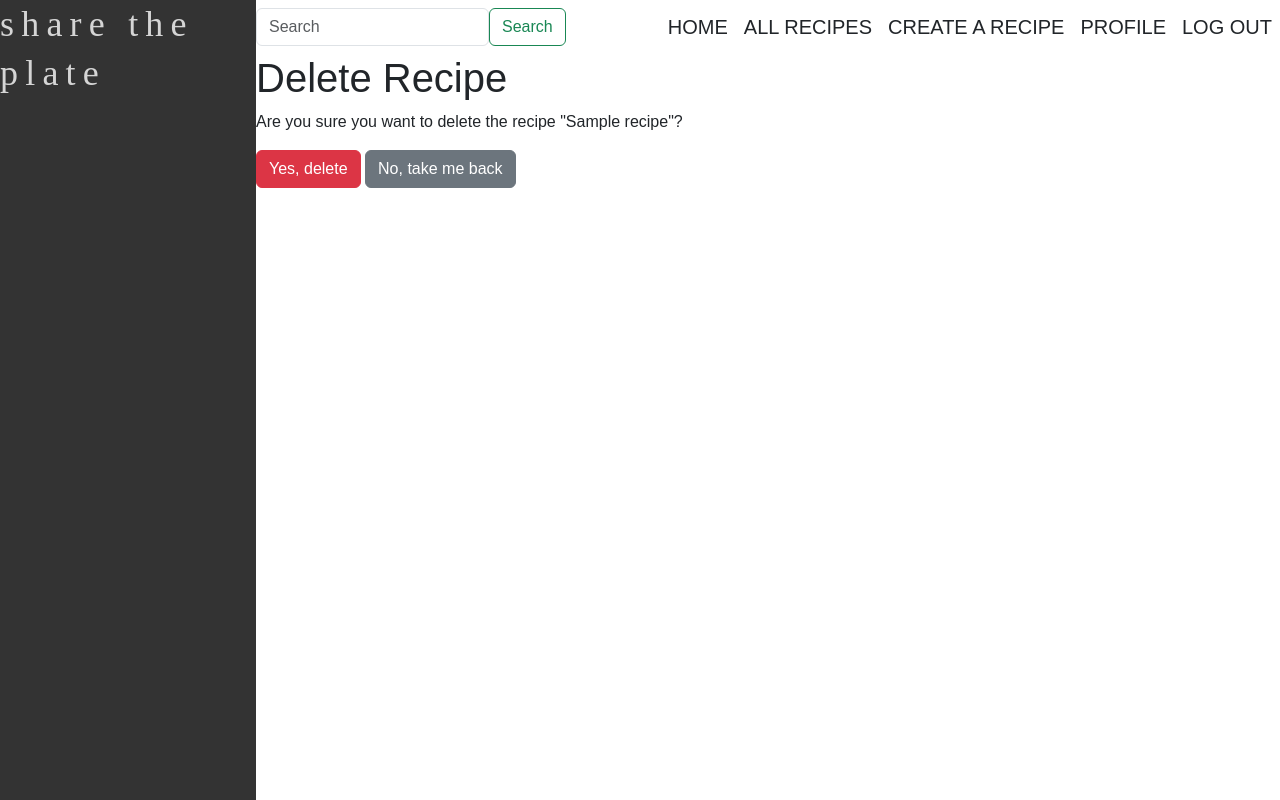
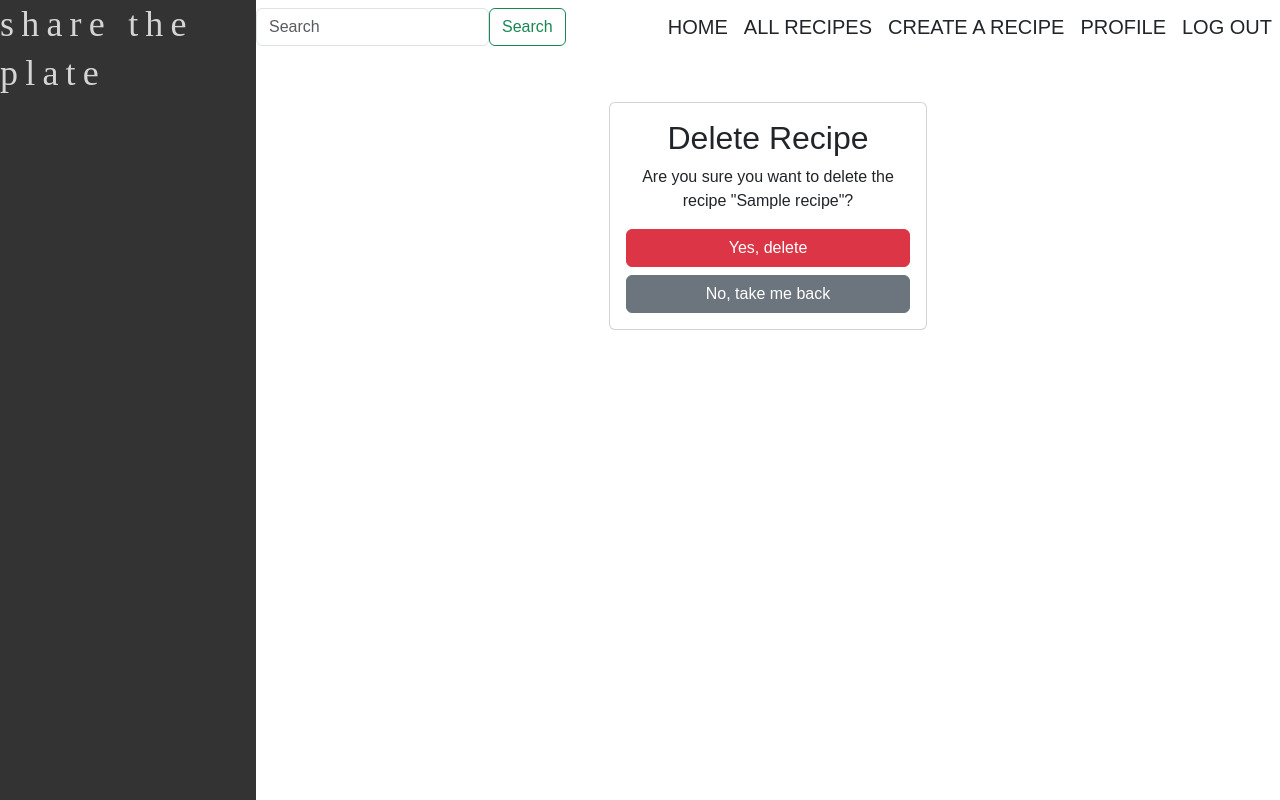
Before and after one commit to BWNC-code/share-the-plate, a Django app: a page that uses share_the_plate/templates/share_the_plate/recipe_confirm_delete.html in a window 1280 px wide. Run offline with Django 3.2, Linux system fonts and the light colour scheme; a user stored in the database is signed in; data comes from the database, SQL or seed files in the repository; tables that the repository leaves empty hold one stand-in row (values such as "Sample post"); parts of the project's set-up code (start-up, migrations or seed data) failed here and were passed over; some libraries are stand-ins or nearby versions; some web fonts are replaced.

Commit message:
fix styling for recipe delete to match site

```diff
--- a/share_the_plate/templates/share_the_plate/recipe_confirm_delete.html
+++ b/share_the_plate/templates/share_the_plate/recipe_confirm_delete.html
@@ -1,11 +1,23 @@
 {% extends 'base.html' %}
 
 {% block content %}
-    <h1>Delete Recipe</h1>
-    <p>Are you sure you want to delete the recipe "{{ object.title }}"?</p>
-    <form method="post">
-        {% csrf_token %}
-        <button type="submit" class="btn btn-danger">Yes, delete</button>
-        <a href="{% url 'share_the_plate:recipe_detail' object.slug %}" class="btn btn-secondary">No, take me back</a>
-    </form>
+<div class="container mt-5">
+    <div class="row justify-content-center">
+        <div class="col-12 col-md-6 col-lg-4">
+            <div class="card text-center">
+                <div class="card-body">
+                    <h2 class="card-title">Delete Recipe</h2>
+                    <p class="card-text">Are you sure you want to delete the recipe "{{ object.title }}"?</p>
+                    <form method="post">
+                        {% csrf_token %}
+                        <div class="d-grid gap-2 mt-3">
+                            <button type="submit" class="btn btn-primary btn-danger">Yes, delete</button>
+                            <a href="{% url 'share_the_plate:recipe_detail' object.slug %}" class="btn btn-secondary">No, take me back</a>
+                        </div>
+                    </form>
+                </div>
+            </div>
+        </div>
+    </div>
+</div>
 {% endblock %}
```
